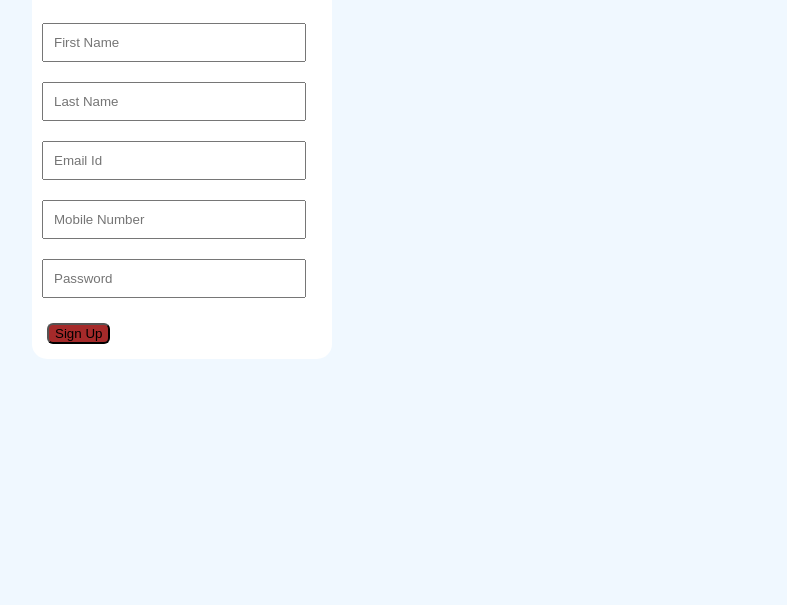
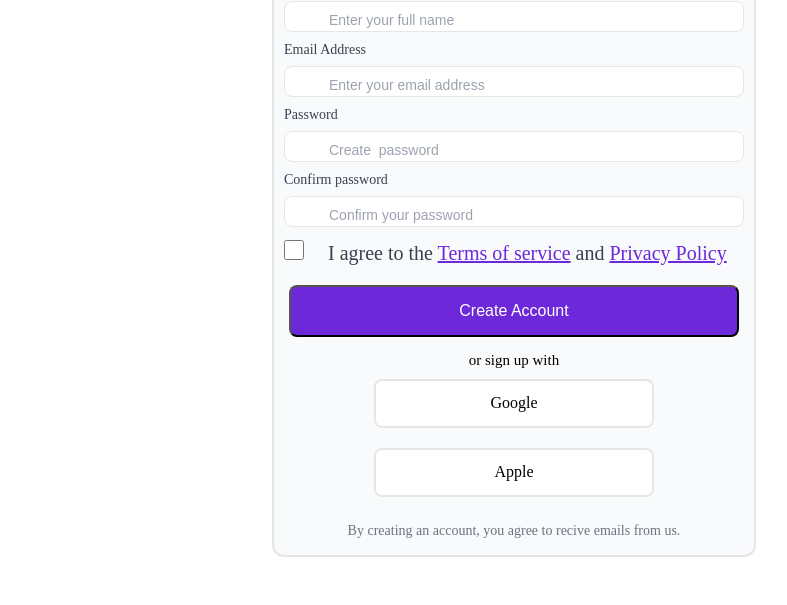
Before and after one commit to saikurella1/signup-frontend, a plain HTML site: page index.html in a window 1280 px wide. Shown: the part 195-800 px from the top of the page, without its empty margins (126-913 px from the left). Drawn offline with Linux system fonts and the light colour scheme.

Commit message:
Adding the css

```diff
--- a/index.html
+++ b/index.html
@@ -6,16 +6,30 @@
 </head>
 <body>
     <div id="container">
-        <h1>Signup</h1>
-    <input type="text" id="firstname" placeholder="First Name">
-    <input type="text" id="lastname" placeholder="Last Name">
-    <input type="text" id="emailid" placeholder="Email Id">
-    <input type="text" id="mobilenumber" placeholder="Mobile Number">
-    <input type="text" id="password" placeholder="Password"> <br>
-    <button id="signup" onclick="signup()">Sign Up</button>
-    <P id="result"></P>
+       <h1>Create your account</h1>
+       <p>let's get startd with your details.</p>
+       <label for="fullNmae">Full Name</label>
+       <input type="text" placeholder="Enter your full name">
+       <label for="emailAddress">Email Address</label>
+       <input type="text" placeholder="Enter your email address">
+       <label for="passowrd">Password</label>
+       <input type="text" placeholder="Create  password">
+       <label for="ConfirmPassword">Confirm password</label>
+       <input type="text" placeholder="Confirm your password" >
+       <div id="checkbox">
+            <input type="checkbox">
+            <label > I agree to the <a href="">Terms of service</a> and  <a href="">Privacy Policy</a></label>
+        </div>
 
-</div>
+            <button >Create Account</button>
+        <div id="divider">
+            or sign up with
+        </div>
+        <btn>Google</btn>
+        <btn>Apple</btn>
+        <p>By creating an account, you agree to recive emails from us.</p>
+
+    </div>
 <div id="script">
 <script src="signup.js">
 
--- a/signup.css
+++ b/signup.css
@@ -1,28 +1,102 @@
 body{
-    background-color: aliceblue;
+    display: flex;
+    justify-content: center;
+    align-items: center;
+    height: 100vh;
+    margin: 0;
+}
+#container{
+    display: flex;
+    width: 480px;
+    border: 2px solid #e5e7e6;
+    flex-direction: column;
+    background-color: #f9fafb;
+    border-radius: 12px;
+}
+h1{
+    font-weight: bold;
+    color: #111827;
+    font-size: 28px;
+    line-height: 36px;
+    text-align: center;
+}
+p{
+    font-size: 14px;
+    line-height: 20px;
+    color: #6b7280;
+    text-align: center;
+}
+label{
+    margin-left: 10px;
+    font-size: 14px;
+    color: #374151;
+    margin-bottom: 8px;
+}
+input{
+    font-size: 25px;
+    border:1px solid #e5e7e6;
+    border-radius: 8px;
+    padding: 0 16px 0 44px;
+    line-height: 20px;
+    color: #111827;
+    margin-left: 10px;
+    margin-right: 10px;
+    margin-bottom: 10px;
+    box-sizing: border-box;
+}
+::placeholder{
+    font-size: 14px;
+    line-height: 20px;
+    color: #9ca3af;
+}
+#checkbox input[type="checkbox"] {
+    width: 20px;
+    height: 20px;
+    accent-color:#6D28D9;
+}
+#checkbox label{
+    font-size: 20px;
+}
+#checkbox a{
+    color: #6D28D9;
+}
+button{
+    background-color: #6d28d9;
+    font-weight: semi-Bold;
+    font-size: 16px;
+    line-height: 48px;
+    color: #ffffff;
+    border-radius: 8px;
+    padding: 0 24px;
+    cursor: pointer;
+    transition: background-color ;
+    margin: 15px;
+}
+button:hover{
+    background-color: #6d28d9;
+}
+button:active {
+    background-color: #4c1d95;
+}
+#container #divider{
+    display: flex;
+    align-items: center;
+    justify-content: center;
+    font-size: 15px;
+}
+#container #divider::after{
+    content: "";
+    height:1px;
 
 }
-#container{
-    width: 300px;
-    background-color: white;
-    margin: 150px;
-    border-radius: 15px;
+btn{
+    display: flex;
+    justify-content: center;
+    align-items: center;
+    border: 2px solid #e5e7e6;
+    height: 45px;
+    border-radius: 8px;
+    background-color: #ffffff;
+    padding: 0 20px;
+    margin: 10px 100px;
 }
-input{
-    width: 80%;
-    margin: 10px;
-    padding: 10px;
-}
-h1{
-    text-align: center;
-
-}
-button{
-    background-color: brown;
-    margin: 15px;
-    border-radius: 6px;
-}
-script{
-    color:red;
-    padding: 10px;
-}
```
